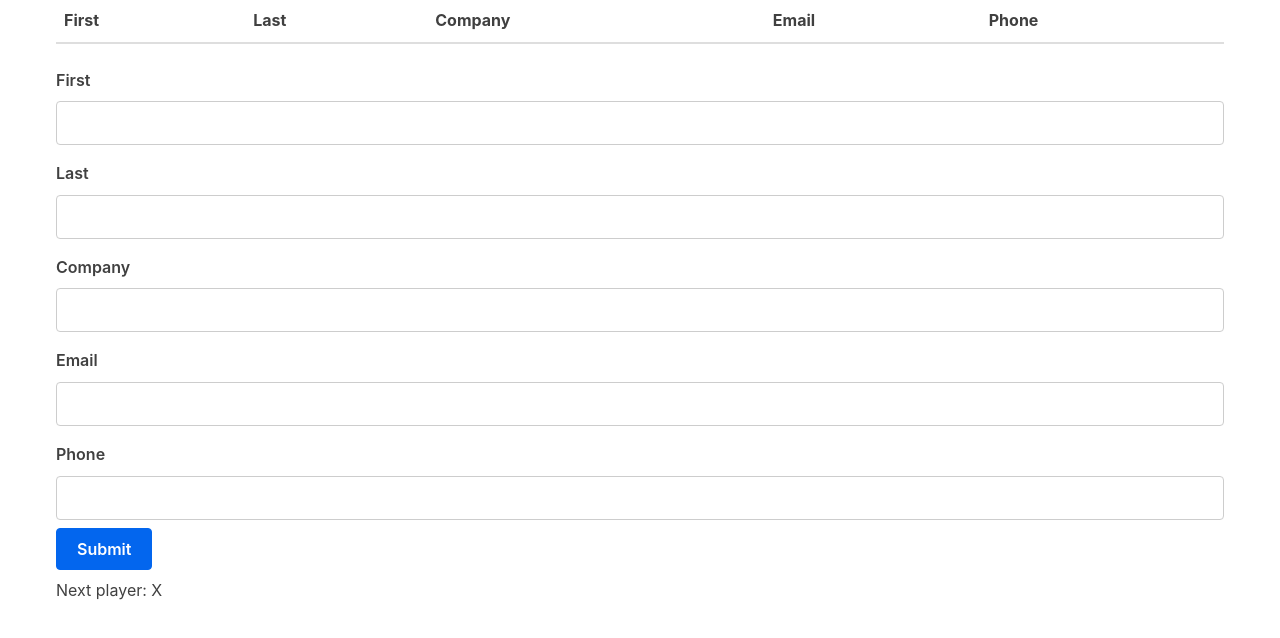
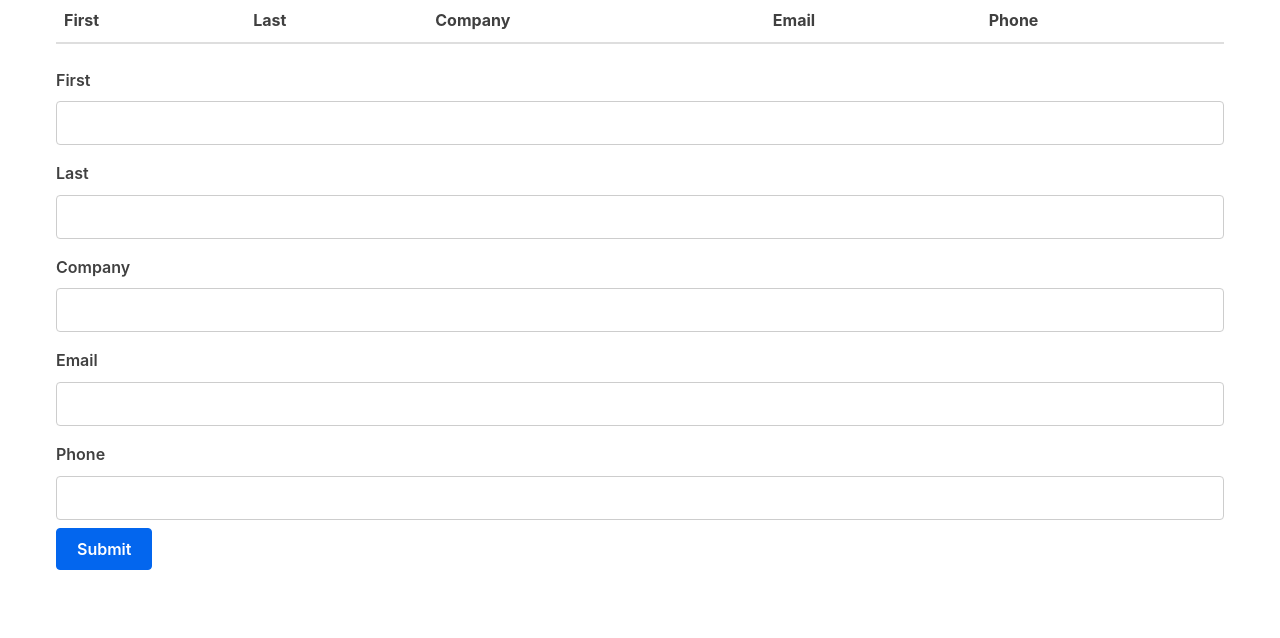
Before and after one commit to roo-shy/react-refresh, a React (Create React App) app: page / in a window 1280 px wide. Shown: the top 638 px of the page. Built offline with nearby package versions, Linux system fonts and the light colour scheme.

Commit message:
Removing the game

```diff
--- a/src/App.js
+++ b/src/App.js
@@ -1,8 +1,6 @@
 import React, {Component} from 'react';
 import Table from './Table';
 import Form from './Form';
-// import Square from './Square';
-// import {BrowserRouter, Route} from 'react-router-dom';
 
 class App extends Component {
   state = {
@@ -26,51 +24,15 @@ class App extends Component {
 
   render() {
       const { characters } = this.state;
-      const status = 'Next player: X';
 
       return (
           <div className="container">
-            {/* <BrowserRouter>
-            <div>
-              <Route exact={true} path='/' render={() => (
-                <div className="App"> */}
-                  {/* <Home /> */}
-                {/* </div>
-              )}/>
-              <Route exact={true} path='/signin' render={() => (
-                <div className="App"> */}
-                  {/* <SignIn /> */}
-                {/* </div>
-              )}/>
-              <Route exact={true} path='/signup' render={() => (
-                <div className="App"> */}
-                  {/* <SignUp /> */}
-                {/* </div> */}
-              {/* )}/> */}
-            {/* </div> */}
-           {/* </BrowserRouter> */}
               <Table
                   characterData={characters}
                   removeCharacter={this.removeCharacter}
               />
               <Form handleSubmit={this.handleSubmit} />
-            <div className="status">{status}</div>
-            <div className="board-row">
-              {/* {this.renderSquare(0)}
-              {this.renderSquare(1)}
-              {this.renderSquare(2)} */}
-            </div>
-            <div className="board-row">
-              {/* {this.renderSquare(3)}
-              {this.renderSquare(4)}
-              {this.renderSquare(5)} */}
-            </div>
-            <div className="board-row">
-              {/* {this.renderSquare(6)}
-              {this.renderSquare(7)}
-              {this.renderSquare(8)} */}
-            </div>
-        </div>
+          </div>
       );
    }
 }
```
